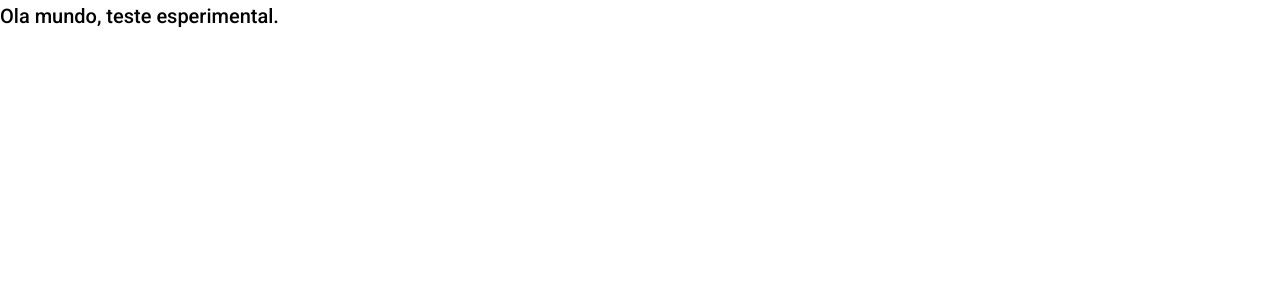
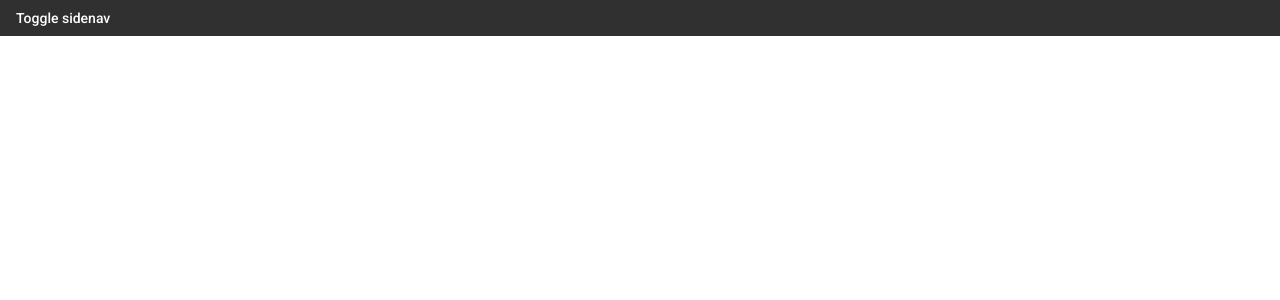
Before and after one commit to Mario23junior/Project-meteorite-landing, an Angular app: page / in a window 1280 px wide. Shown: the top 300 px of the page. Built offline with nearby package versions, Linux system fonts and the light colour scheme.

Commit message:
Inserindo nav-side

```diff
--- a/src/app/app-routing.module.ts
+++ b/src/app/app-routing.module.ts
@@ -1,7 +1,13 @@
-import { NgModule } from '@angular/core';
+import { Component, NgModule } from '@angular/core';
 import { RouterModule, Routes } from '@angular/router';
+import { NavComponent } from './components/nav/nav.component';
 
-const routes: Routes = [];
+const routes: Routes = [
+  {
+    path: '',
+    component:NavComponent
+  }
+];
 
 @NgModule({
   imports: [RouterModule.forRoot(routes)],
--- a/src/app/app.component.html
+++ b/src/app/app.component.html
@@ -1,2 +1 @@
-<h2>Ola mundo, teste esperimental.</h2>
-<router-outlet></router-outlet>
+ <router-outlet></router-outlet>
--- a/src/app/components/nav/nav.component.html
+++ b/src/app/components/nav/nav.component.html
@@ -1 +1,12 @@
-<p>nav works!</p>
+<mat-drawer-container class="example-container" autosize>
+    <mat-drawer #drawer class="example-sidenav" mode="side">
+      <p>Auto-resizing sidenav</p>
+     </mat-drawer>
+
+    <div class="example-sidenav-content">
+      <button type="button" mat-button (click)="drawer.toggle()">
+        Toggle sidenav
+      </button>
+    </div>
+
+  </mat-drawer-container>
```
Also changed, not shown: src/app/app.module.ts (+7 -1 lines), 1 other file (tests, documents, lock files or other folders).
